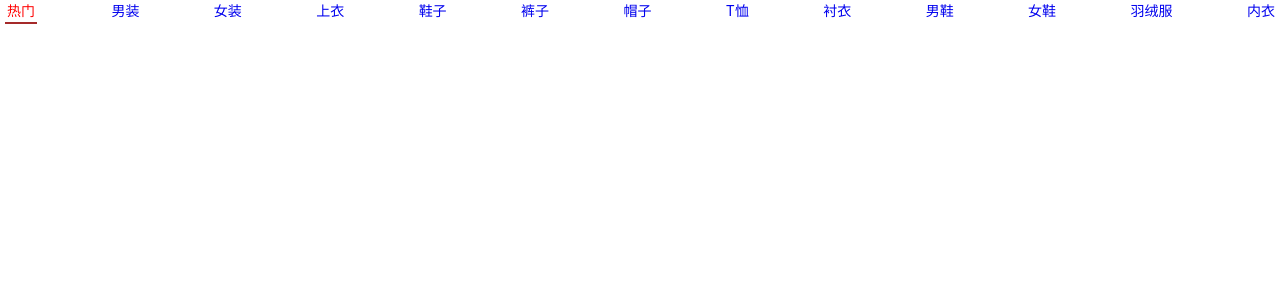
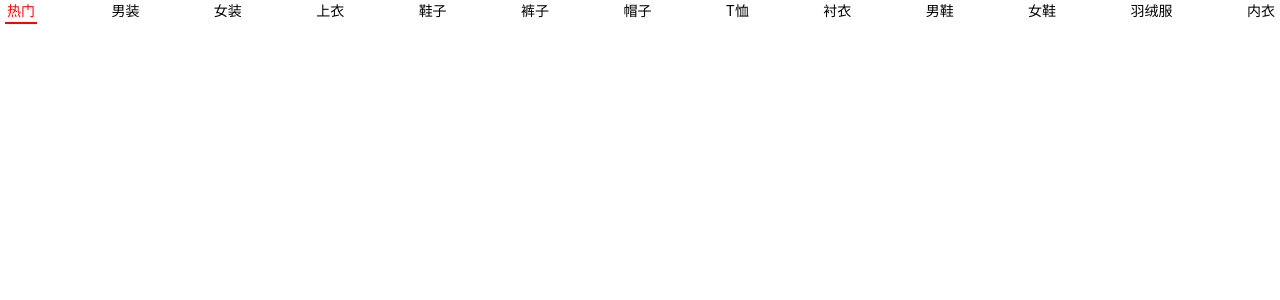
Before and after one commit to lanxuexing/waresmgr, an Angular app: page / in a window 1280 px wide. Shown: the top 300 px of the page. Built offline with nearby package versions, Linux system fonts and the light colour scheme.

Commit message:
feat: encapsulation ScrollableTabComponent

```diff
--- a/src/app/components/scrollable-tab/scrollable-tab.component.html
+++ b/src/app/components/scrollable-tab/scrollable-tab.component.html
@@ -1,12 +1,14 @@
-<ul>
+<ul [ngStyle]="{'background-color': backgroundColor}">
     <li *ngFor="let item of menus;let idx = index;">
         <a
+            [ngStyle]="{'color': idx === selectIndex ? titleActiveColor : titleColor}"
             [class.active]="idx === selectIndex"
             (click)="onSelect(item, idx)"
             href="#">
             {{item.title}}
         </a>
         <span
+            [ngStyle]="{'background-color': idx === selectIndex ? indicatorActiveColor : indicatorColor}"
             *ngIf="idx === selectIndex"
             class="indicator">
         </span>
--- a/src/app/components/scrollable-tab/scrollable-tab.component.scss
+++ b/src/app/components/scrollable-tab/scrollable-tab.component.scss
@@ -20,14 +20,10 @@
             a {
                 text-decoration: none;
             }
-            .active {
-                color: red;
-            }
             .indicator {
                 height: 2px;
                 width: 2rem;
                 margin-top: 2px;
-                background-color: brown;
             }
         }
     }
--- a/src/app/components/scrollable-tab/scrollable-tab.component.ts
+++ b/src/app/components/scrollable-tab/scrollable-tab.component.ts
@@ -7,6 +7,11 @@ import { ScrollableTab } from '@models/index';
   styleUrls: ['./scrollable-tab.component.scss']
 })
 export class ScrollableTabComponent {
+  @Input() backgroundColor: string = 'white'; // 背景色
+  @Input() titleColor: string = 'black'; // 文字的默认颜色
+  @Input() titleActiveColor: string = 'red'; // 选中时候的文字颜色
+  @Input() indicatorColor: string = 'black'; // 指示器默认颜色
+  @Input() indicatorActiveColor: string = 'red'; // 指示器默认颜色
   @Input() selectIndex: number = 0; // 当前选中菜单
   @Input() menus: ScrollableTab[] = []; // 菜单源数据
   @Output() selectChange: EventEmitter<{data: ScrollableTab, selected: number}> = new EventEmitter(); // 菜单选中数据
```
